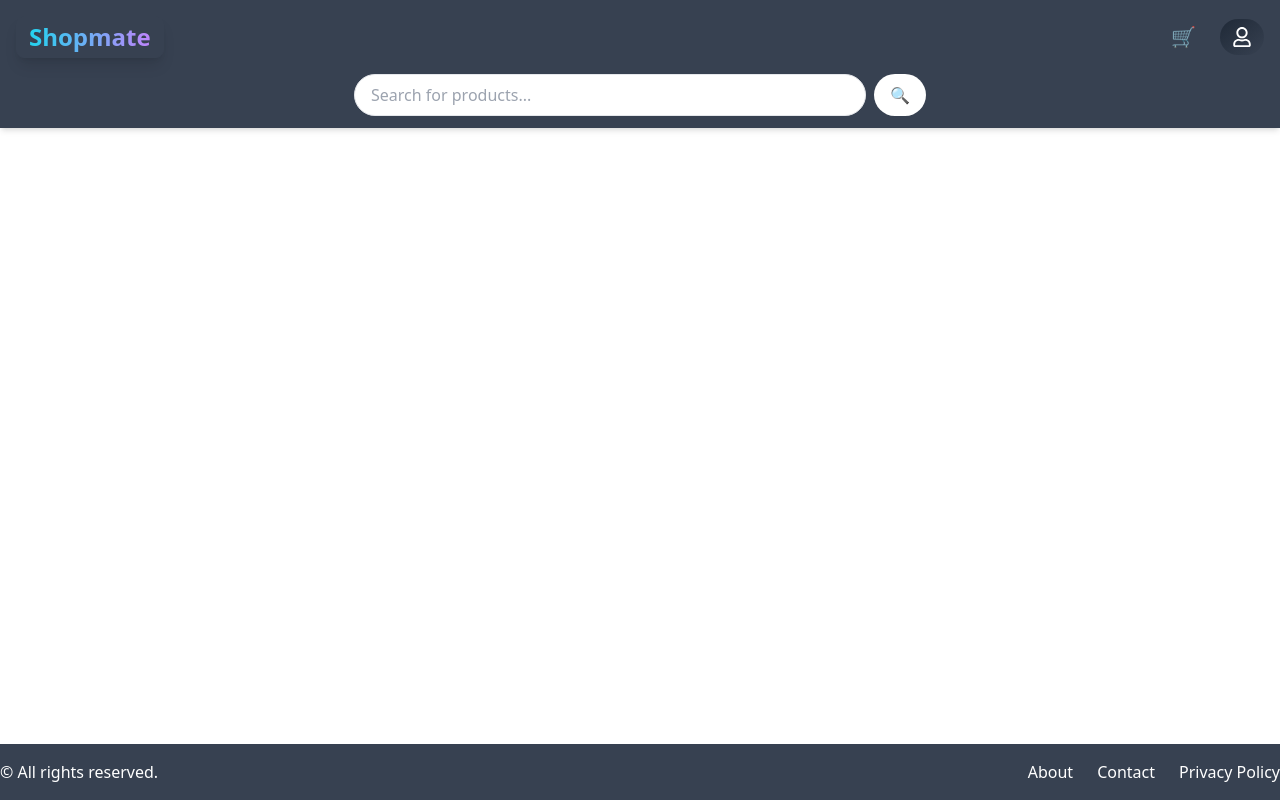
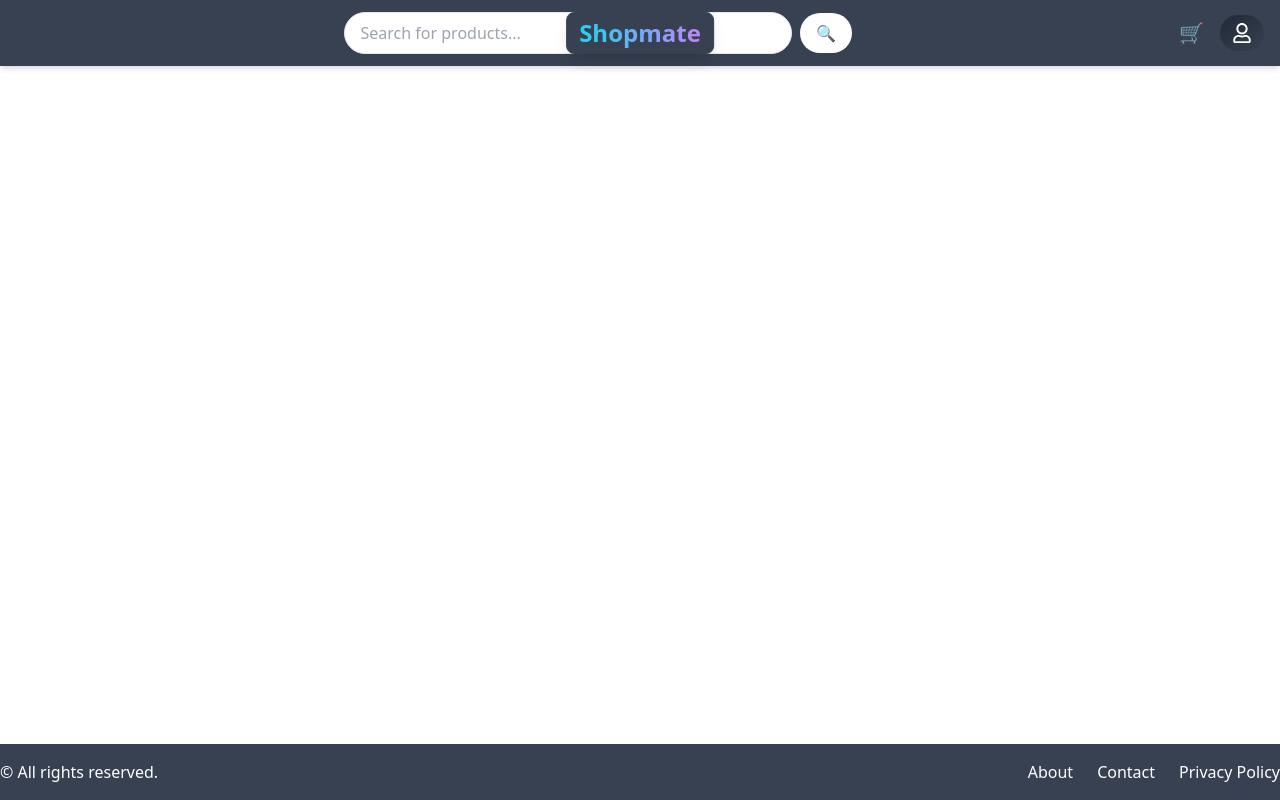
Before and after one commit to thekmanish/ShopMate, a React (Vite) app in the folder frontend/: page / in a window 1280 px wide. Built offline with nearby package versions, Linux system fonts and the light colour scheme; no server answers.

Commit message:
Navbar Changes

```diff
--- a/frontend/src/components/navbar/Navbar.jsx
+++ b/frontend/src/components/navbar/Navbar.jsx
@@ -1,4 +1,4 @@
-import React, { useState } from "react";
+import React, { useState, useEffect, useRef } from "react";
 import { Link, useNavigate } from "react-router-dom";
 import useCartStore from "../../store/useCartStore";
 import { calculateCartTotal } from "../../utils/cartUtils";
@@ -11,6 +11,7 @@ export default function Navbar() {
   const [isUserDropdownOpen, setIsUserDropdownOpen] = useState(false);
   const [searchTerm, setSearchTerm] = useState("");
 
+  const userDropdownRef = useRef(null);
   const { cart } = useCartStore();
   const { totalItems } = calculateCartTotal(cart);
   const { user, logout } = useAuthStore();
@@ -29,12 +30,43 @@ export default function Navbar() {
     setIsUserDropdownOpen(false);
   };
 
+  // 🧠 Outside click to close user dropdown
+  useEffect(() => {
+    const handleClickOutside = (e) => {
+      if (
+        userDropdownRef.current &&
+        !userDropdownRef.current.contains(e.target)
+      ) {
+        setIsUserDropdownOpen(false);
+      }
+    };
+
+    document.addEventListener("mousedown", handleClickOutside);
+    return () => document.removeEventListener("mousedown", handleClickOutside);
+  }, []);
+
   return (
-    <nav className="bg-gray-700 shadow-md text-white relative z-50">
-      <div className="container mx-auto flex items-center justify-between px-4 py-3 md:py-4">
+    <nav className="bg-gray-700 text-white shadow-md relative z-50">
+      <div className="container mx-auto flex items-center justify-between px-4 py-3">
         {/* Left: Mobile Search Toggle */}
-        <div className="md:hidden flex items-center space-x-3">
-          <button onClick={() => setShowMobileSearch(!showMobileSearch)}>
+        <div className="md:hidden">
+          <button onClick={() => setShowMobileSearch(!showMobileSearch)}>🔍</button>
+        </div>
+
+        {/* Desktop Search */}
+        <div className="hidden md:flex items-center flex-1 justify-center">
+          <input
+            type="text"
+            value={searchTerm}
+            onChange={(e) => setSearchTerm(e.target.value)}
+            onKeyDown={(e) => e.key === "Enter" && handleSearch()}
+            placeholder="Search for products..."
+            className="w-full max-w-md border rounded-full px-4 py-2 text-black focus:outline-none focus:ring-2 focus:ring-yellow-300"
+          />
+          <button
+            onClick={handleSearch}
+            className="ml-2 bg-white text-black px-4 py-2 rounded-full hover:bg-gray-200"
+          >
             🔍
           </button>
         </div>
@@ -42,7 +74,7 @@ export default function Navbar() {
         {/* Center: Logo */}
         <Link
           to="/"
-          className="text-xl md:text-2xl font-bold bg-gray-700 px-3 py-1 rounded-lg shadow-lg border border-gray-700 hover:border-purple-500 transition-all"
+          className="absolute left-1/2 transform -translate-x-1/2 text-xl md:text-2xl font-bold bg-gray-700 px-3 py-1 rounded-lg shadow-lg border border-gray-700 hover:border-purple-500 transition-all"
         >
           <span className="text-transparent bg-clip-text bg-gradient-to-r from-cyan-400 to-purple-400">
             Shopmate
@@ -50,7 +82,7 @@ export default function Navbar() {
         </Link>
 
         {/* Right: Cart, User, Hamburger */}
-        <div className="flex items-center space-x-4 md:space-x-6">
+        <div className="flex items-center space-x-4">
           {/* Cart */}
           <Link to="/cart" className="relative text-xl">
             🛒
@@ -61,10 +93,10 @@ export default function Navbar() {
             )}
           </Link>
 
-          {/* User Icon */}
-          <div className="relative">
+          {/* User Icon with Dropdown */}
+          <div className="relative" ref={userDropdownRef}>
             <button
-              onClick={() => setIsUserDropdownOpen(!isUserDropdownOpen)}
+              onClick={() => setIsUserDropdownOpen((prev) => !prev)}
               className="flex items-center justify-center bg-gradient-to-br from-gray-800 to-gray-700 px-3 py-2 rounded-full hover:shadow-lg transition"
             >
               <FaRegUser className="text-white text-xl" />
@@ -135,7 +167,7 @@ export default function Navbar() {
             )}
           </div>
 
-          {/* Hamburger Menu */}
+          {/* Hamburger */}
           <button
             onClick={() => setIsMobileMenuOpen(!isMobileMenuOpen)}
             className="md:hidden text-xl"
@@ -147,7 +179,7 @@ export default function Navbar() {
 
       {/* Mobile Search Input */}
       {showMobileSearch && (
-        <div className="md:hidden px-4 py-2 bg-gray-700">
+        <div className="md:hidden px-4 pb-2 bg-gray-700">
           <input
             type="text"
             value={searchTerm}
@@ -159,35 +191,11 @@ export default function Navbar() {
         </div>
       )}
 
-      {/* Desktop Search */}
-      <div className="hidden md:flex justify-center px-4 pb-3">
-        <input
-          type="text"
-          value={searchTerm}
-          onChange={(e) => setSearchTerm(e.target.value)}
-          onKeyDown={(e) => e.key === "Enter" && handleSearch()}
-          placeholder="Search for products..."
-          className="w-full max-w-lg border rounded-full px-4 py-2 text-black focus:outline-none focus:ring-2 focus:ring-yellow-300"
-        />
-        <button
-          onClick={handleSearch}
-          className="ml-2 bg-white text-black px-4 py-2 rounded-full hover:bg-gray-200"
-        >
-          🔍
-        </button>
-      </div>
-
-      {/* Mobile Menu Links */}
+      {/* Mobile Menu */}
       {isMobileMenuOpen && (
         <div className="md:hidden bg-gray-700 text-white px-4 pb-4 space-y-2">
           <Link to="/" onClick={closeMenus} className="block">
             Home
-          </Link>
-          <Link to="/shop" onClick={closeMenus} className="block">
-            Shop
-          </Link>
-          <Link to="/deals" onClick={closeMenus} className="block">
-            Deals
           </Link>
           <Link to="/contact" onClick={closeMenus} className="block">
             Contact
```
